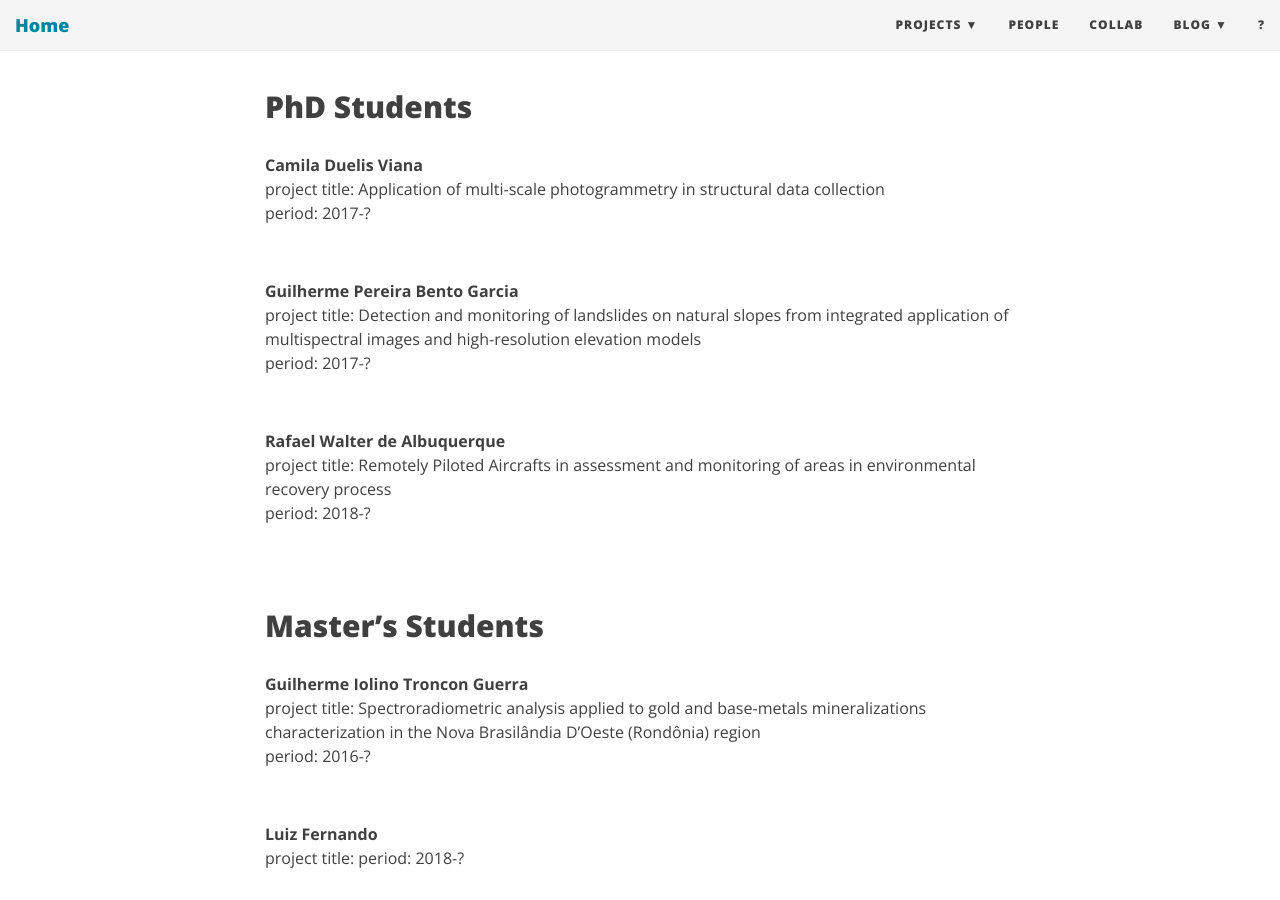
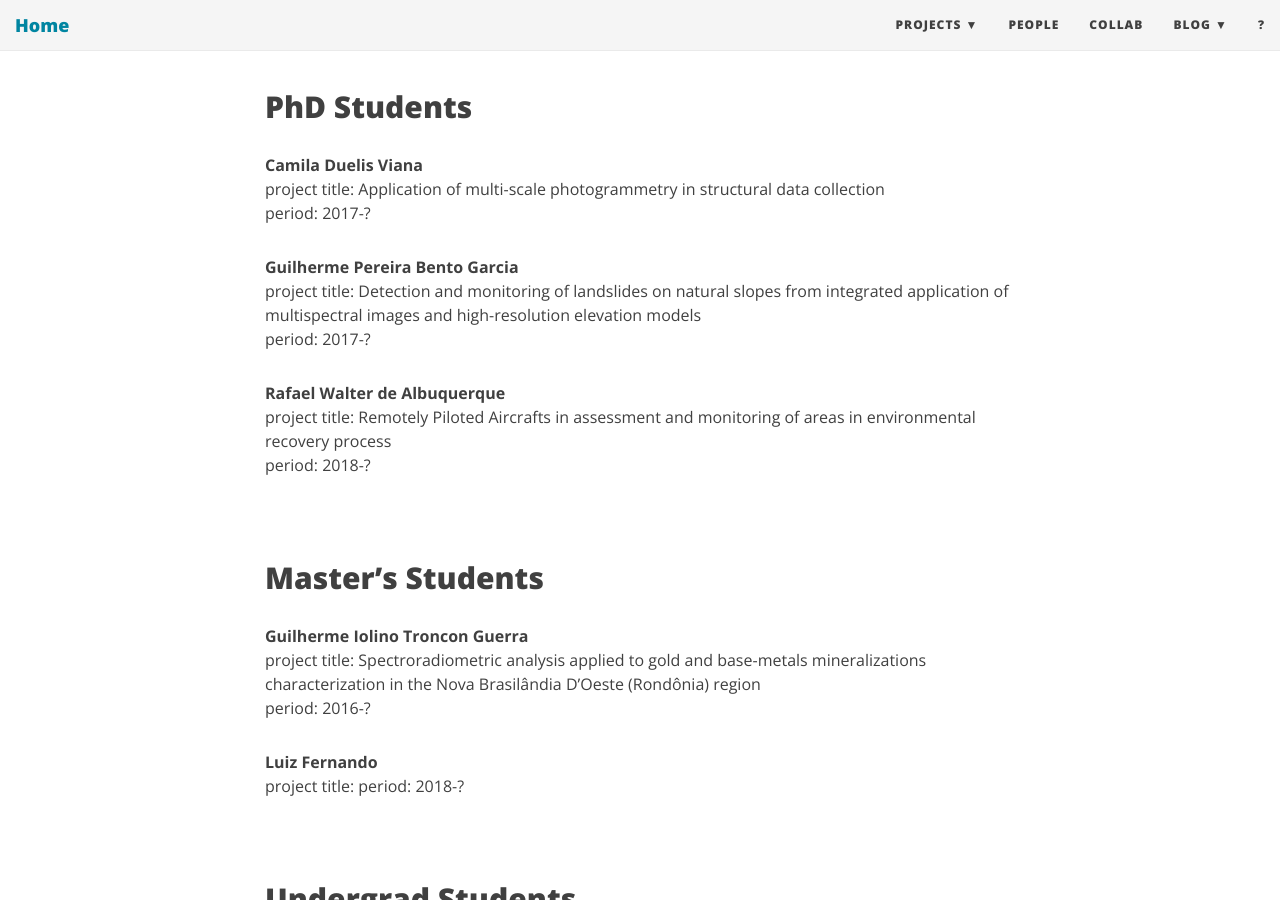
Before and after one commit to SPAMLab/SPAMLab.github.io, a Jekyll site: the page built from people.md, in a window 1280 px wide and 900 px high, scrolled down 576 px. Built offline with Jekyll 4.4.1, drawn with Linux system fonts in a browser that asks for light colours; nearby versions of some CDN libraries.

Commit message:
Update people.md

```diff
--- a/people.md
+++ b/people.md
@@ -19,13 +19,13 @@ You can see my Lattes CV in [Portuguese](http://lattes.cnpq.br/5846052449613692)
 project title: Application of multi-scale photogrammetry in structural data collection
 <!-- Aplicação de fotogrametria digital multi-escala para aquisição de dados estruturais  --->
 period: 2017-?
-&nbsp;
+
 
 **Guilherme Pereira Bento Garcia**
 project title: Detection and monitoring of landslides on natural slopes from integrated application of multispectral images and high-resolution elevation models
 <!-- Detecção e monitoramento de escorregamentos em encostas naturais a partir da utilização integrada de imagens espectrais e modelos de elevação de alta resolução  --->
 period: 2017-?
-&nbsp;
+
 
 **Rafael Walter de Albuquerque**
 project title: Remotely Piloted Aircrafts in assessment and monitoring of areas in environmental recovery process
@@ -41,7 +41,6 @@ period: 2018-?
 project title: Spectroradiometric analysis applied to gold and base-metals mineralizations characterization in the Nova Brasilândia D’Oeste (Rondônia) region
 <!-- Análise espectrorradiométrica aplicada à caracterização das mineralizações de ouro e metais-base na região de Nova Brasilândia D’Oeste – Rondônia  --->
 period: 2016-?
-&nbsp;
 
 
 **Luiz Fernando**
@@ -56,23 +55,23 @@ period: 2018-?
 **Elton**
 project title:
 period: 2018-?
-&nbsp;
+
 
 **Fernanda**
 project title:
 period: 2018-?
-&nbsp;
+
 
 **Francesco Barale**
 project title: Comparative analysis of Digital Elevation Models generated by Structure-from-Motion
 <!-- Análise comparativa de modelos de elevação gerados por Structure-from-Motion  --->
 period: 2018-?
-&nbsp;
+
 
 **Gabriel**
 project title:
 period: 2018-?
-&nbsp;
+
 
 **Vitor Batista dos Santos**
 project title: Analysis and 3D modelling of landslides by terrestrial LiDAR and Structure-from-Motion
```
